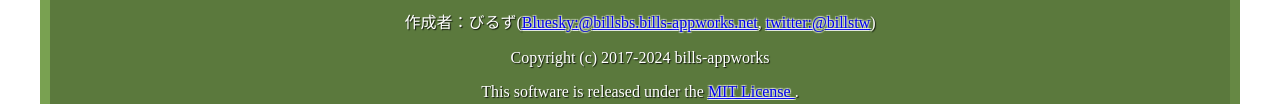
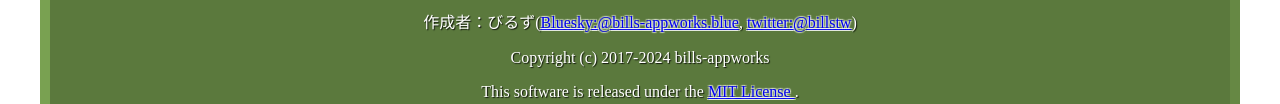
Before and after one commit to bills-appworks/bokunofriend, a plain HTML site: page docs/index.html in a window 1280 px wide. Shown: the part 3038-3142 px from the top of the page. Drawn offline with nearby package versions, Linux system fonts and the light colour scheme.

Commit message:
modify: Bluesky handle

```diff
--- a/docs/index.html
+++ b/docs/index.html
@@ -205,7 +205,7 @@
           <img src="site_image.png" alt="けものフレンズ アニメエンディング風 画像ジェネレータ">
         </div>
         <div id="author" class="layout_flex_horizontal">
-          <span>作成者：びるず(<a href="https://bsky.app/profile/billsbs.bills-appworks.net" target="_blank">Bluesky:@billsbs.bills-appworks.net</a>, <a href="https://twitter.com/billstw" target="_blank">twitter:@billstw</a>)</span>
+          <span>作成者：びるず(<a href="https://bsky.app/profile/bills-appworks.blue" target="_blank">Bluesky:@bills-appworks.blue</a>, <a href="https://twitter.com/billstw" target="_blank">twitter:@billstw</a>)</span>
         </div>
         <div id="copyright" class="layout_flex_horizontal">
           <span>Copyright (c) 2017-2024 bills-appworks</span>
```
